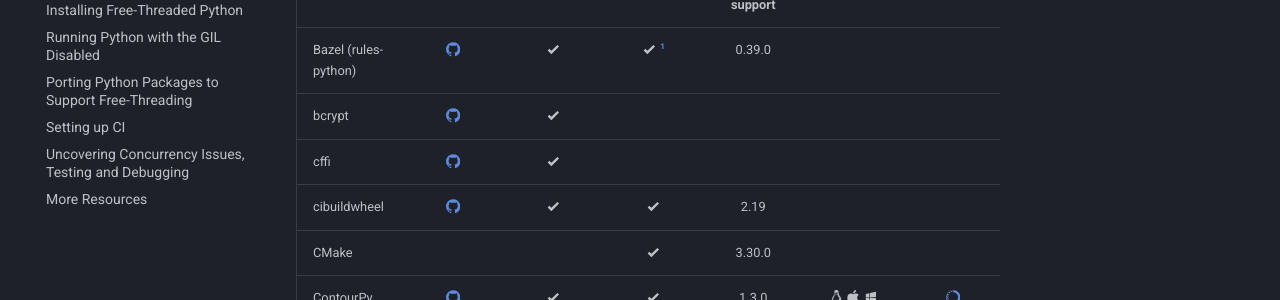
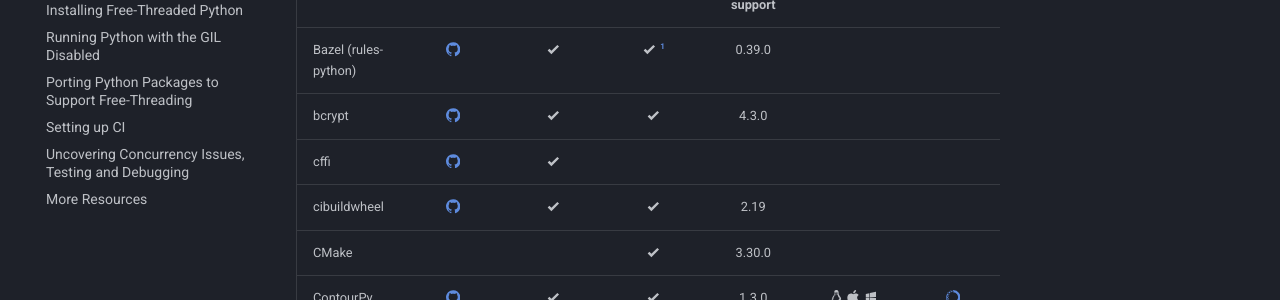
Before and after one commit to Quansight-Labs/free-threaded-compatibility, an MkDocs documentation site: the page built from docs/tracking.md, in a window 1280 px wide and 900 px high, scrolled down 631 px. Shown: the part 152-452 px from the top of the window. Built offline with MkDocs 1.6.1 and Material for MkDocs 9.7.7, drawn with Linux system fonts in a browser that asks for light colours; comment, search, counter and statistics services are not loaded.

Commit message:
update tracking table for bcrypt release (#143)

```diff
--- a/docs/tracking.md
+++ b/docs/tracking.md
@@ -35,7 +35,7 @@
 | Project              |                                Upstream issue                                |     Tested in CI      |        PyPI release        | First version with support |                       Nightly wheels                       |                                         Nightly link                                         |
 | :------------------- | :--------------------------------------------------------------------------: | :-------------------: | :------------------------: | :------------------------: | :--------------------------------------------------------: | :------------------------------------------------------------------------------------------: |
 | Bazel (rules-python) |  [:simple-github:](https://github.com/bazelbuild/rules_python/issues/2386)   | :material-check-bold: | :material-check-bold: [^1] |           0.39.0           |                                                            |                                                                                              |
-| bcrypt               |         [:simple-github:](https://github.com/pyca/bcrypt/issues/913)         | :material-check-bold: |                            |                            |                                                            |                                                                                              |
+| bcrypt               |         [:simple-github:](https://github.com/pyca/bcrypt/issues/913)         | :material-check-bold: |   :material-check-bold:    |           4.3.0            |                                                            |                                                                                              |
 | cffi                 |      [:simple-github:](https://github.com/python-cffi/cffi/issues/126)       | :material-check-bold: |                            |                            |                                                            |                                                                                              |
 | cibuildwheel         |     [:simple-github:](https://github.com/pypa/cibuildwheel/issues/1657)      | :material-check-bold: |   :material-check-bold:    |            2.19            |                                                            |                                                                                              |
 | CMake                |                                                                              |                       |   :material-check-bold:    |           3.30.0           |                                                            |                                                                                              |
```
